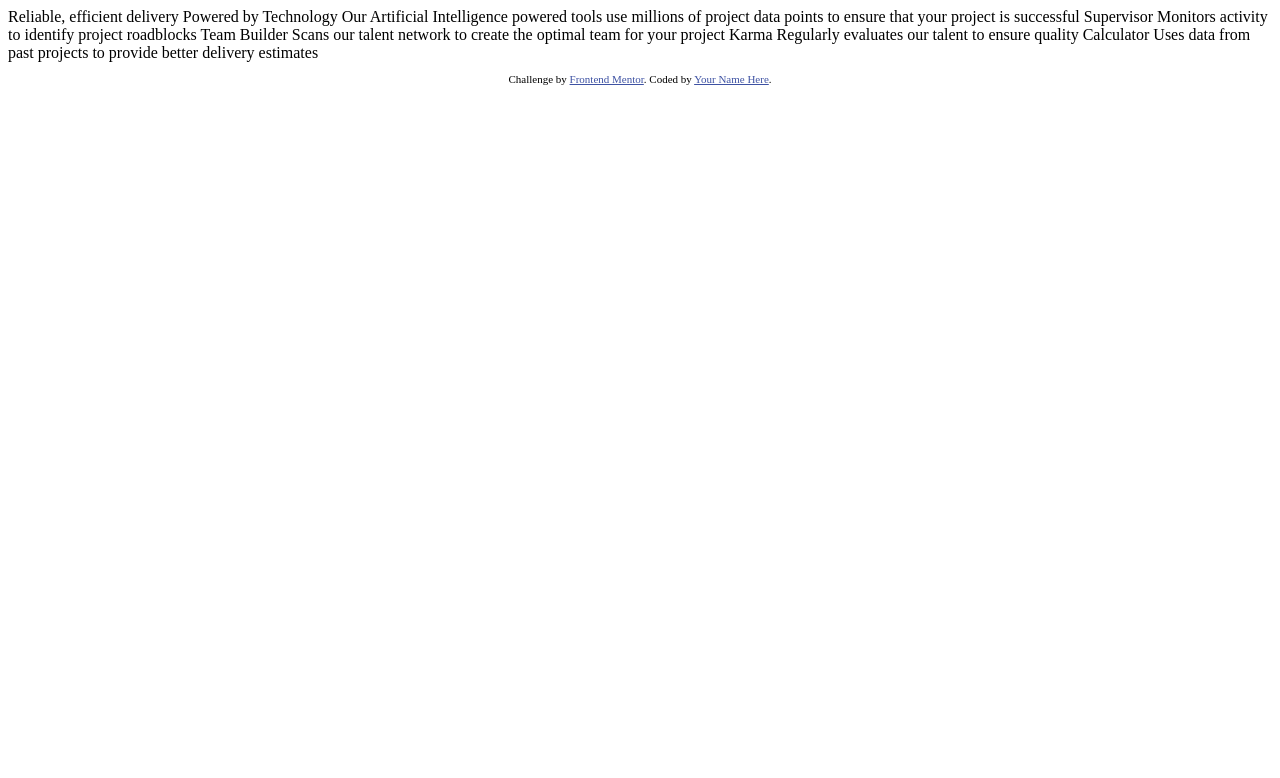
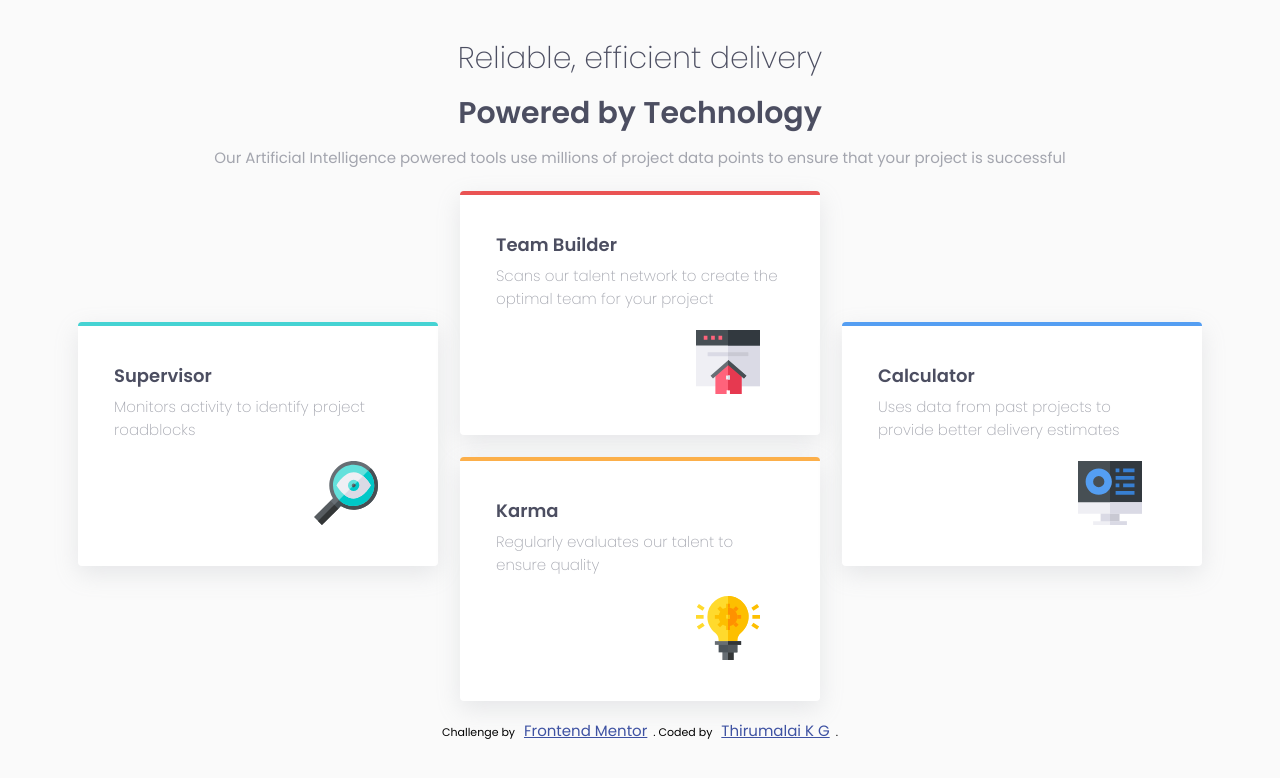
Before and after one commit to Thiru-Malai/Front-End-Challenges-dev.to, a plain HTML site: page four-card-feature-section-master/index.html in a window 1280 px wide. Drawn offline with Linux system fonts and the light colour scheme.

Commit message:
Four-Card-Feature-Section-Finished

```diff
--- a/four-card-feature-section-master/index.html
+++ b/four-card-feature-section-master/index.html
@@ -1,45 +1,252 @@
 <!DOCTYPE html>
 <html lang="en">
+
 <head>
   <meta charset="UTF-8">
-  <meta name="viewport" content="width=device-width, initial-scale=1.0"> <!-- displays site properly based on user's device -->
+  <meta name="viewport" content="width=device-width, initial-scale=1.0">
+  <!-- displays site properly based on user's device -->
 
   <link rel="icon" type="image/png" sizes="32x32" href="./images/favicon-32x32.png">
-
+  <link rel="preconnect" href="https://fonts.googleapis.com">
+  <link rel="preconnect" href="https://fonts.gstatic.com" crossorigin>
+  <link href="https://fonts.googleapis.com/css2?family=Poppins:wght@200;400;600&display=swap" rel="stylesheet">
   <title>Frontend Mentor | Four card feature section</title>
 
   <!-- Feel free to remove these styles or customise in your own stylesheet 👍 -->
   <style>
-    .attribution { font-size: 11px; text-align: center; }
-    .attribution a { color: hsl(228, 45%, 44%); }
+    * {
+      background-color: hsl(0, 0%, 98%);
+      margin: 6px;
+      font-family: 'Poppins';
+      font-size: 15px;
+    }
+
+    /* body {
+      /* overflow: hidden; */
+    /* } */
+
+    .container-1 {
+      align-items: center;
+      text-align: center;
+    }
+
+    .container-2 {
+      flex-direction: row;
+      display: flex;
+      align-items: center;
+      justify-content: center;
+    }
+
+    .p {
+      display: flex;
+      align-items: center;
+      justify-content: space-evenly;
+      flex-direction: row;
+      margin-top: 10px;
+      margin-bottom: 10px;
+    }
+
+    .p-1 {
+      margin-top: 30px;
+      font-size: 2rem;
+      font-weight: 200;
+      color: hsl(234, 12%, 34%);
+    }
+
+    .p-2 {
+
+      font-size: 2rem;
+      font-weight: 600;
+      color: hsl(234, 12%, 34%);
+    }
+
+    .p-3 {
+      word-wrap: normal;
+      font-weight: 400;
+      color: hsl(229, 6%, 66%)
+    }
+
+    .card-holder {
+      display: grid;
+      width: fit-content;
+      grid-template-columns: 1fr 1fr 1fr;
+      grid-template-rows: 1fr 1fr;
+      grid-gap: 10px;
+    }
+
+    .card {
+      position: relative;
+      width: 300px;
+      height: 180px;
+      background-color: white;
+      border-top: 2px;
+      border-radius: 4px;
+      padding: 30px;
+      border-top: solid 4px;
+      box-shadow: rgba(149, 157, 165, 0.2) 0px 8px 24px;
+      border-width: 2px rgb(128, 128, 128);
+    }
+
+    .card-1 {
+      top: 25%;
+      border-color: hsl(180, 62%, 55%);
+      grid-row: 1 / 3;
+      grid-column: 1 / 2;
+    }
+
+    .card-2 {
+      border-color: hsl(0, 78%, 62%);
+    }
+
+    .card-3 {
+      grid-row-start: 2;
+      grid-row-end: 3;
+      grid-column-start: 2;
+      grid-column-end: 3;
+      border-color: hsl(34, 97%, 64%);
+    }
+
+    .card-4 {
+      position: relative;
+      top: 25%;
+      grid-row: 1 / 3;
+      grid-column: 3 / 4;
+      border-color: hsl(212, 86%, 64%);
+    }
+
+    .card-title {
+      font-size: 1.2rem;
+      font-weight: 600;
+      color: hsl(234, 12%, 34%);
+      background-color: white;
+    }
+
+    .card-text {
+      font-weight: 200;
+      color: hsl(229, 6%, 66%);
+      background-color: white;
+    }
+
+    .icon-image {
+      margin-top: 20px;
+      display: block;
+      position: relative;
+      left: 200px;
+      background-color: white;
+    }
+
+    .attribution {
+      font-size: 11px;
+      text-align: center;
+    }
+
+    .attribution a {
+      color: hsl(228, 45%, 44%);
+    }
+
+
+    @media all and (max-width: 375px) {
+
+      .container-2{
+        display: flex;
+        flex-direction: column;
+      }
+
+      .card-holder {
+        display: grid;
+        width: fit-content ;
+        grid-template-columns: 1fr;
+        grid-template-rows: 1fr 1fr 1fr 1fr;
+        grid-gap: 10px;
+      }
+
+      .card {
+        position: relative;
+        width: 280px;
+        height: 160px;
+        background-color: white;
+        border-top: 2px;
+        border-radius: 4px;
+        padding: 30px;
+        border-top: solid 4px;
+        box-shadow: rgba(149, 157, 165, 0.2) 0px 8px 24px;
+        border-width: 2px rgb(128, 128, 128);
+      }
+
+      .card-1 {
+        top: 20px;
+        border-color: hsl(180, 62%, 55%);
+        grid-area: unset;
+      }
+
+      .card-2 {
+        top:10px;
+        border-color: hsl(0, 78%, 62%);
+        grid-area: unset;
+      }
+
+      .card-3 {
+        top:10px;
+        border-color: hsl(34, 97%, 64%);
+        grid-area: unset;
+      }
+
+      .card-4 {
+        top:10px;
+        border-color: hsl(212, 86%, 64%);
+        grid-area: unset;
+
+      }
+
+    }
   </style>
 </head>
+
 <body>
+  <div class="container">
+    <div class="container-1">
+      <p class="p p-1">Reliable, efficient delivery
+      </p>
+      <p class="p p-2">Powered by Technology
+      </p>
+      <p class="p p-3">Our Artificial Intelligence powered tools use millions of project data points
+        to ensure that your project is successful
+      </p>
+    </div>
+    <div class="container-2">
+      <div class="card-holder">
+        <div class="card card-1">
+          <p class="card-title">Supervisor</p>
+          <p class="card-text">Monitors activity to identify project roadblocks</p>
+          <img src="/four-card-feature-section-master/images/icon-supervisor.svg" class="icon-image">
+        </div>
+        <div class="card card-2">
+          <p class="card-title">Team Builder</p>
+          <p class="card-text">Scans our talent network to create the optimal team for your project</p>
+          <img src="/four-card-feature-section-master/images/icon-team-builder.svg" class="icon-image">
+        </div>
+        <div class="card card-3">
+          <p class="card-title">Karma</p>
+          <p class="card-text">Regularly evaluates our talent to ensure quality</p>
+          <img src="/four-card-feature-section-master/images/icon-karma.svg" class="icon-image">
+        </div>
+        <div class="card card-4">
+          <p class="card-title">Calculator</p>
+          <p class="card-text">Uses data from past projects to provide better delivery estimates</p>
+          <img src="/four-card-feature-section-master/images/icon-calculator.svg" class="icon-image">
+        </div>
+      </div>
+    </div>
+  </div>
 
-  Reliable, efficient delivery
-  Powered by Technology
-
-  Our Artificial Intelligence powered tools use millions of project data points
-  to ensure that your project is successful
-
-  Supervisor
-  Monitors activity to identify project roadblocks
-
-  Team Builder
-  Scans our talent network to create the optimal team for your project
-
-  Karma
-  Regularly evaluates our talent to ensure quality
-
-  Calculator
-  Uses data from past projects to provide better delivery estimates
 
 
   <footer>
     <p class="attribution">
       Challenge by <a href="https://www.frontendmentor.io?ref=challenge" target="_blank">Frontend Mentor</a>.
-      Coded by <a href="#">Your Name Here</a>.
+      Coded by <a href="http://www.github.com/Thiru-Malai" target="_blank">Thirumalai K G</a>.
     </p>
   </footer>
 </body>
+
 </html>
```
